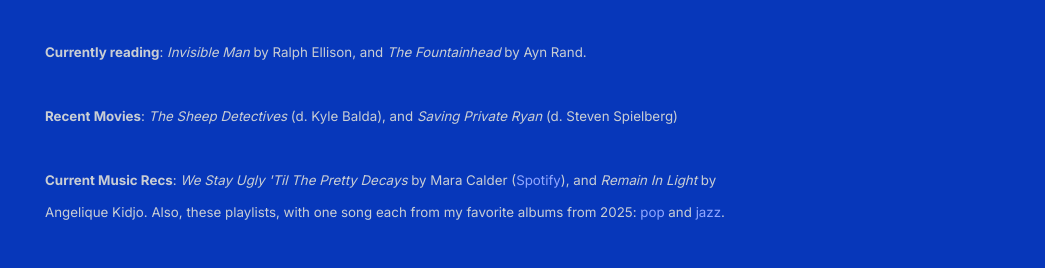
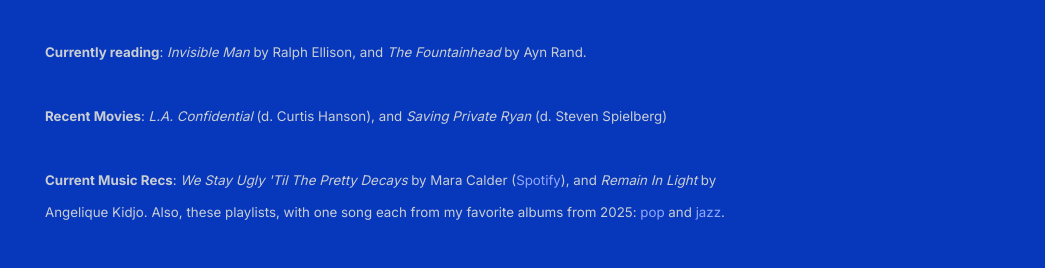
Before and after one commit to shihankanungo/shihankanungo.github.io, a Jekyll site: the page built from index.md, in a window 1280 px wide, cut to the strip 0-1134 px from the top of the page. Shown: the part 847-1115 px from the top of the strip, without its empty margins (235-1280 px from the left). Built offline with Jekyll 4.4.1, drawn with Linux system fonts in a browser that asks for light colours.

Commit message:
Update _config.yml

```diff
--- a/_config.yml
+++ b/_config.yml
@@ -10,7 +10,7 @@
           <br /><br />
           <small><b>Currently reading</b>: <i>Invisible Man</i> by Ralph Ellison, and <i>The Fountainhead</i> by Ayn Rand.</small>
           <br /><br />
-          <small><b>Recent Movies</b>: <i>The Sheep Detectives</i> (d. Kyle Balda), and <i>Saving Private Ryan</i> (d. Steven Spielberg)</small>
+          <small><b>Recent Movies</b>: <i>L.A. Confidential</i> (d. Curtis Hanson), and <i>Saving Private Ryan</i> (d. Steven Spielberg)</small>
           <br /><br />
           <small><b>Current Music Recs</b>: <i>We Stay Ugly 'Til The Pretty Decays</i> by Mara Calder (<a href="https://open.spotify.com/album/2pacOfhvZZHtuYZJnJrwg8?si=9Am8PVTjSkuYAoIyD-RNSQ">Spotify</a>), and <i>Remain In Light</i> by Angelique Kidjo. Also, these playlists, with one song each from my favorite albums from 2025: <a href="https://open.spotify.com/playlist/0b6ipXilq8yItCkbfxZRbl?si=022493cba1c64e71">pop</a> and <a href="https://open.spotify.com/playlist/2iO14usuhKlftJvaT3AK0R?si=7f8887dec02c4fed">jazz</a>. </small>
           <br /><br />
```
